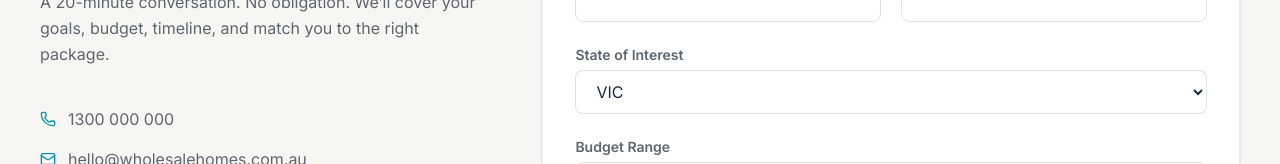
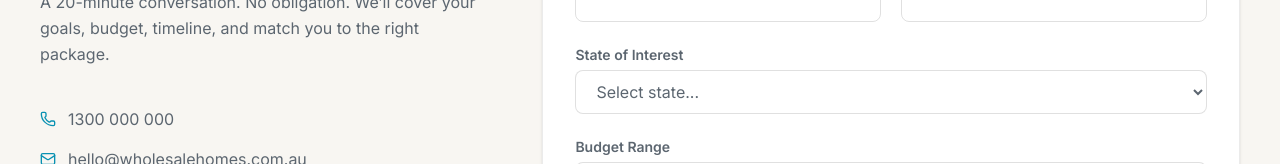
Before and after one commit to sg-satoshi/saabai-site, a Next.js app: page /sites/wholesale-homes/contact in a window 1280 px wide. Shown: the part 356-520 px from the top of the page. Built offline with nearby package versions, Linux system fonts and the light colour scheme.

Commit message:
fix: contact form states — remove VIC, add SA, no default selection, use Select state... placeholder

```diff
--- a/app/rex-changelog/ChangelogClient.tsx
+++ b/app/rex-changelog/ChangelogClient.tsx
@@ -32,6 +32,7 @@ const CHANGELOG: Day[] = [
   {
     date: "30 Jun 2026",
     entries: [
+      { time: "00:18", tag: "FIX", title: "Suppress AI Readiness Audit exit popup on wholesalehomes.com.au via hostname check (path-based check failed on custom domain)" },
       { time: "00:16", tag: "NEW", title: "Add Clear chat button to Sophie widget — resets conversation to welcome message, clears localStorage" },
       { time: "00:09", tag: "NEW", title: "Sophie auto-opens chat after 7s on first visit with proactive cold open" },
       { time: "00:02", tag: "FIX", title: "Sophie introduces as Wholesale Homes Specialist, set system prompt in Redis" }
--- a/app/sites/wholesale-homes/contact/page.tsx
+++ b/app/sites/wholesale-homes/contact/page.tsx
@@ -82,11 +82,12 @@ export default function ContactPage() {
                     </div>
                     <div className="md:col-span-2">
                       <label className="text-xs font-semibold text-[#5C6670] md:text-sm">State of Interest</label>
-                      <select name="state" className="mt-1 w-full rounded-lg border border-[rgba(0,0,0,0.12)] bg-white px-4 py-2.5 text-sm outline-none focus:border-[#0891b2] md:text-base">
-                        <option>VIC</option>
-                        <option>NSW</option>
-                        <option>QLD</option>
-                        <option>Other</option>
+                      <select name="state" className="mt-1 w-full rounded-lg border border-[rgba(0,0,0,0.12)] bg-white px-4 py-2.5 text-sm text-[#5C6670] outline-none focus:border-[#0891b2] md:text-base">
+                        <option value="">Select state...</option>
+                        <option value="NSW">NSW</option>
+                        <option value="QLD">QLD</option>
+                        <option value="SA">SA</option>
+                        <option value="Other">Other</option>
                       </select>
                     </div>
                     <div className="md:col-span-2">
```
